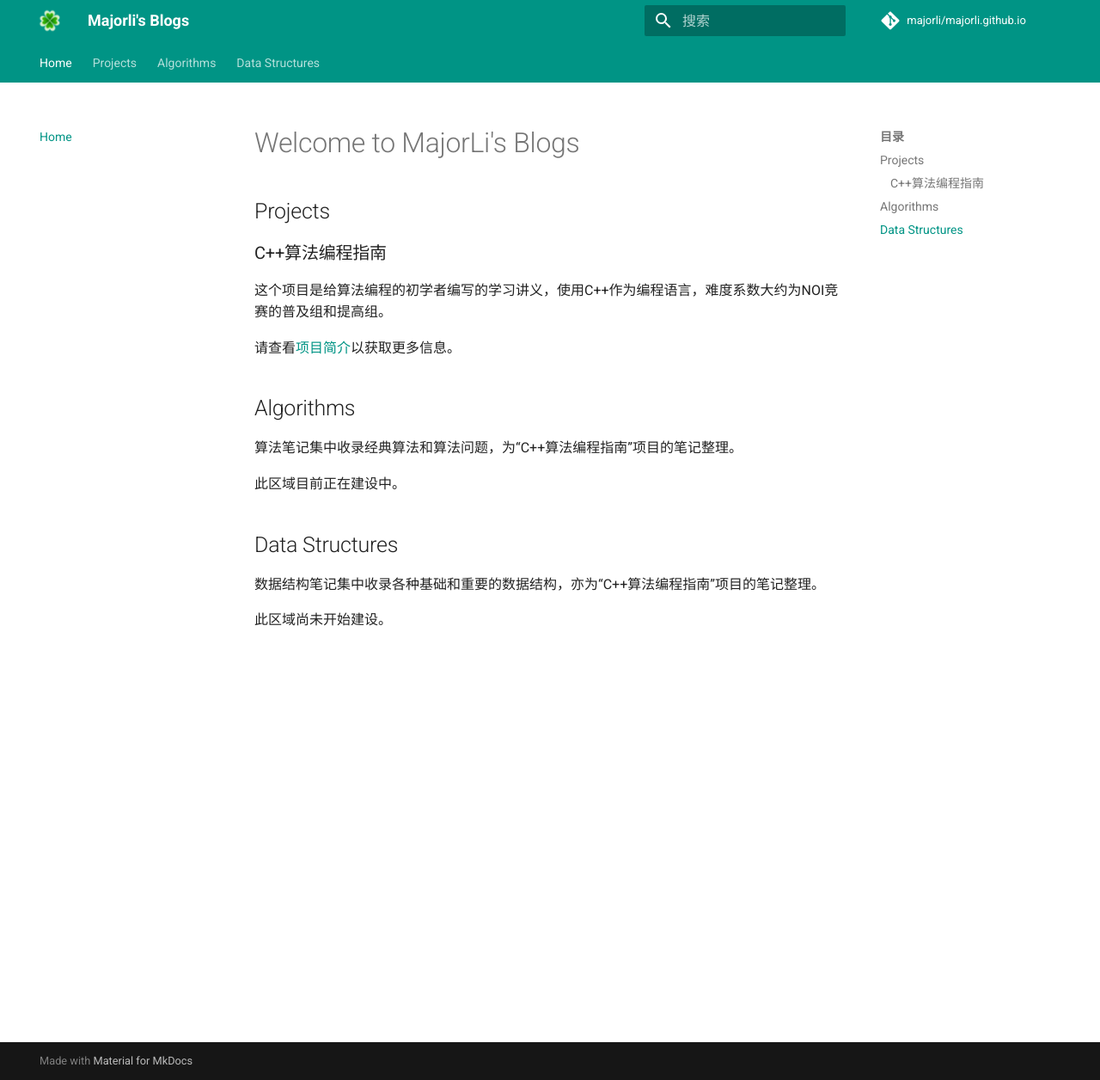
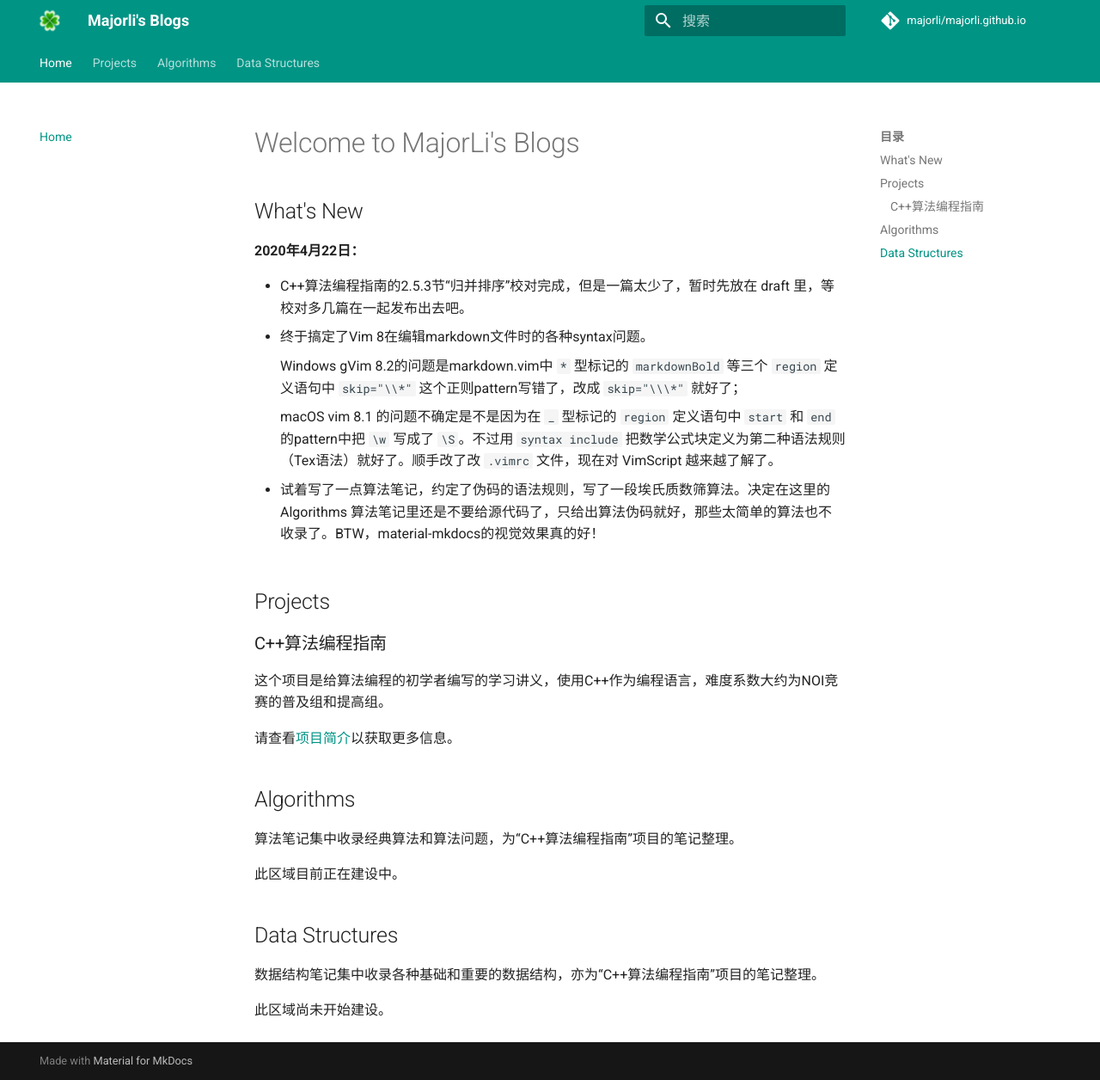
Before and after one commit to majorli/majorli.github.io, an MkDocs documentation site: the page built from docs/index.md, in a window 1280 px wide and 1256 px high. Shown: the whole window at 86% size. Built offline with MkDocs 1.6.1 and Material for MkDocs 9.7.7, drawn with Linux system fonts in a browser that asks for light colours; comment, search, counter and statistics services are not loaded.

Commit message:
20200422_2347_source

```diff
--- a/docs/index.md
+++ b/docs/index.md
@@ -1,5 +1,17 @@
 # Welcome to MajorLi's Blogs
 
+## What's New
+
+**2020年4月22日：**
+
+- C++算法编程指南的2.5.3节“归并排序”校对完成，但是一篇太少了，暂时先放在 draft 里，等校对多几篇在一起发布出去吧。
+- 终于搞定了Vim 8在编辑markdown文件时的各种syntax问题。
+
+    Windows gVim 8.2的问题是markdown.vim中 ``*`` 型标记的 ``markdownBold`` 等三个 ``region`` 定义语句中 ``skip="\\*"`` 这个正则pattern写错了，改成 ``skip="\\\*"`` 就好了；
+
+    macOS vim 8.1 的问题不确定是不是因为在 ``_`` 型标记的 ``region`` 定义语句中 ``start`` 和 ``end`` 的pattern中把 ``\w`` 写成了 ``\S``。不过用 ``syntax include`` 把数学公式块定义为第二种语法规则（Tex语法）就好了。顺手改了改 ``.vimrc`` 文件，现在对 VimScript 越来越了解了。
+
+- 试着写了一点算法笔记，约定了伪码的语法规则，写了一段埃氏质数筛算法。决定在这里的 Algorithms 算法笔记里还是不要给源代码了，只给出算法伪码就好，那些太简单的算法也不收录了。BTW，material-mkdocs的视觉效果真的好！
 
 ## Projects
 
--- a/mkdocs.yml
+++ b/mkdocs.yml
@@ -53,4 +53,5 @@ plugins:
         - search
 
 extra_javascript:
+#       - https://cdn.bootcss.com/mathjax/2.7.7/MathJax.js?config=TeX-MML-AM_CHTML
         - https://cdnjs.cloudflare.com/ajax/libs/mathjax/2.7.0/MathJax.js?config=TeX-MML-AM_CHTML
```
